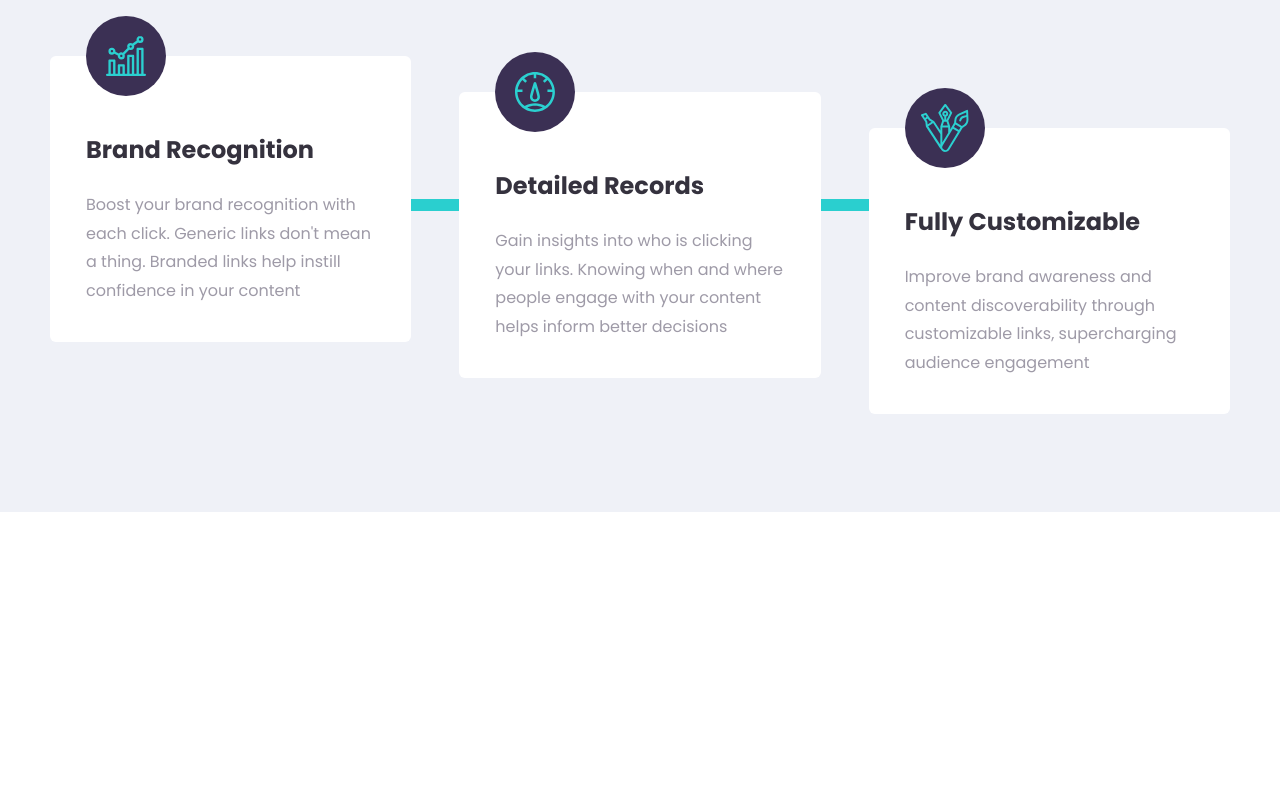
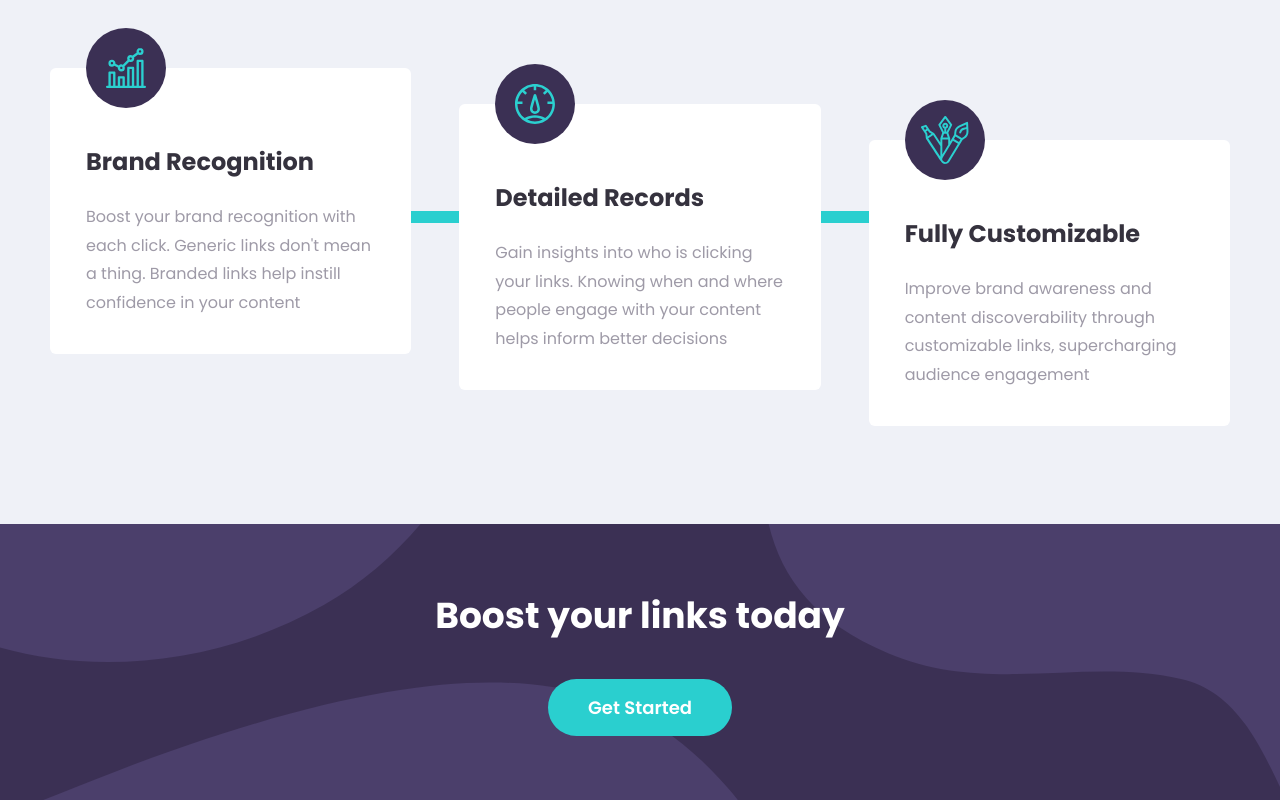
Before and after one commit to Itope84/shortly, a Next.js app in the folder app/: page / in a window 1280 px wide. Shown: the part 1056-1856 px from the top of the page. Before the commit the page ends 1568 px from the top, so only its background shows below. Built offline with nearby package versions, Linux system fonts and the light colour scheme.

Commit message:
implemented boost section design

```diff
--- /dev/null
+++ b/app/components/page-sections/BoostSection.tsx
@@ -0,0 +1,16 @@
+import React from 'react'
+import styles from '../../styles/components/Boost.module.scss'
+import LinkButton from '../buttons/LinkButton'
+
+const BoostSection: React.FC = () => {
+  return (
+    <section className={styles['boost-section']}>
+      <div className={styles['content']}>
+        <h2 className={styles['cta-text']}>Boost your links today</h2>
+        <LinkButton href="#">Get Started</LinkButton>
+      </div>
+    </section>
+  )
+}
+
+export default BoostSection
--- a/app/components/HeaderNav.tsx
+++ b/app/components/page-sections/HeaderNav.tsx
@@ -1,6 +1,6 @@
-import styles from '../styles/components/Header.module.scss'
+import styles from '../../styles/components/Header.module.scss'
 import * as React from 'react'
-import LinkButton from './buttons/LinkButton'
+import LinkButton from '../buttons/LinkButton'
 
 console.log(styles)
 
--- a/app/components/Hero.tsx
+++ b/app/components/page-sections/Hero.tsx
@@ -1,6 +1,6 @@
 import * as React from 'react'
-import heroStyles from '../styles/components/Hero.module.scss'
-import LinkButton from './buttons/LinkButton'
+import heroStyles from '../../styles/components/Hero.module.scss'
+import LinkButton from '../buttons/LinkButton'
 
 const Hero: React.FC = () => {
   return (
--- a/app/components/PageBody.tsx
+++ b/app/components/page-sections/PageBody.tsx
@@ -1,7 +1,7 @@
 import * as React from 'react'
-import styles from '../styles/components/PageBody.module.scss'
-import FeatureCard from './FeatureCard'
-import { Feature } from './FeatureCard'
+import styles from '../../styles/components/PageBody.module.scss'
+import FeatureCard from '../FeatureCard'
+import { Feature } from '../FeatureCard'
 
 console.log(styles)
 
--- a/app/pages/index.tsx
+++ b/app/pages/index.tsx
@@ -1,11 +1,9 @@
 import Head from 'next/head'
-import HeaderNav from '../components/HeaderNav'
+import HeaderNav from '../components/page-sections/HeaderNav'
 import * as React from 'react'
-import Hero from '../components/Hero'
-import PageBody from '../components/PageBody'
-
-let str
-console.log(str)
+import Hero from '../components/page-sections/Hero'
+import PageBody from '../components/page-sections/PageBody'
+import BoostSection from '../components/page-sections/BoostSection'
 
 const Home: React.FC = () => {
   return (
@@ -21,6 +19,8 @@ const Home: React.FC = () => {
         <Hero />
 
         <PageBody />
+
+        <BoostSection />
       </main>
     </div>
   )
--- /dev/null
+++ b/app/styles/components/Boost.module.scss
@@ -0,0 +1,29 @@
+@import '../variables';
+@import '../mixins';
+
+.boost-section {
+  background-color: $darkViolet;
+  text-align: center;
+  background-repeat: no-repeat;
+  background-size: cover;
+  background-position: center;
+
+  padding: 64px 0;
+
+  background-image: url('/images/bg-boost-desktop.svg');
+
+  @include mobile() {
+    background-image: url('/images/bg-boost-mobile.svg');
+  }
+
+  .cta-text {
+    @include headerText;
+    font-size: 2.25rem;
+    color: #fff;
+    margin-bottom: 36px;
+  }
+
+  .content {
+    @include container;
+  }
+}
--- a/app/styles/components/PageBody.module.scss
+++ b/app/styles/components/PageBody.module.scss
@@ -11,6 +11,7 @@
 
   .title {
     @include headerText;
+    font-size: 2.5rem;
     text-align: center;
     margin-bottom: 24px;
   }
```
Also changed, not shown: app/public/images/bg-boost-desktop.svg (added), app/public/images/bg-boost-mobile.svg (added).
